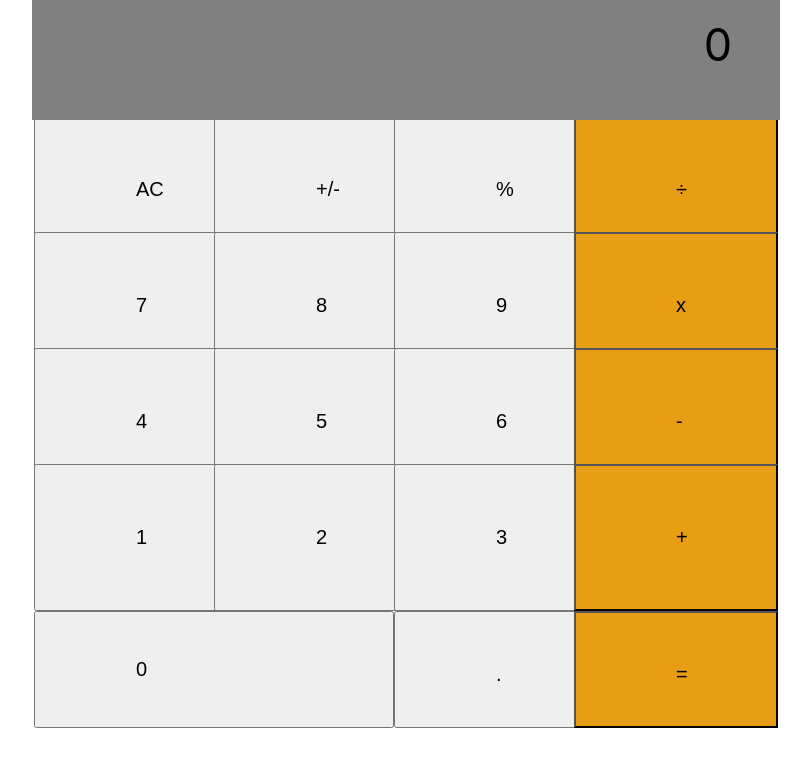
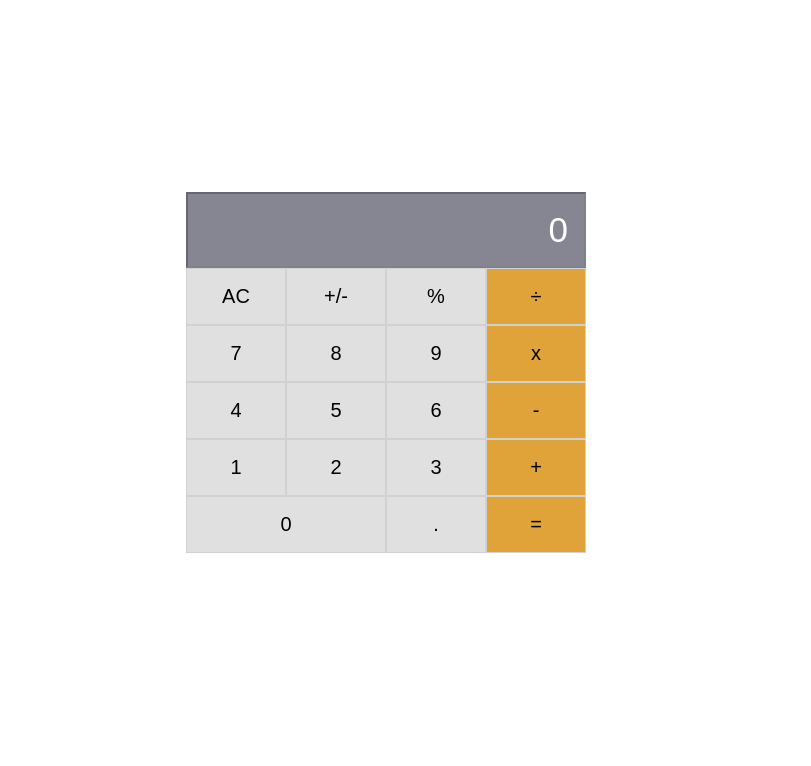
Before and after one commit to XRichardroidX/Math-magicians, a React (Create React App) app: page / in a window 1280 px wide. Shown: the top 766 px of the page, without its empty margins (262-1073 px from the left). Built offline with nearby package versions, Linux system fonts and the light colour scheme.

Commit message:
Connected the dots

```diff
--- a/src/App.css
+++ b/src/App.css
@@ -1,70 +1,77 @@
-.App {
-  color: blue;
+* {
+  margin: 0;
+  padding: 0;
+  box-sizing: border-box;
 }
 
-.body {
-  display: flex;
-  justify-content: center;
-  align-items: center;
+html {
+  font-size: 62.5%;
 }
 
-.screen {
-  margin-top: -40rem;
-  position: absolute;
-  background-color: gray;
-  padding: 3rem 3rem 3rem 42rem;
-  margin-right: -3.5rem;
-  font-size: 45px;
+body {
+  background-color: #fff;
 }
 
-.buttons {
-  display: grid;
-  grid-template-columns: 20px 20px 20px 20px;
-  grid-template-rows: 20px 20px 20px 20px;
-  row-gap: 6rem;
-  column-gap: 10rem;
-  margin-right: 8rem;
+.App {
+  display: flex;
+  min-height: 100vh;
+  align-items: center;
+  justify-content: center;
 }
 
-.buttons .ac,
-.both,
-.percentage,
-.division,
-.seven,
-.eight,
-.nine,
-.x,
-.four,
-.five,
-.six,
-.minus,
-.one,
-.two,
-.three,
-.plus {
-  padding: 300% 500% 300% 500%;
-  font-size: 20px;
-  text-align: center;
+.calculator {
+  width: 100%;
+  max-width: 40rem;
+  overflow: hidden;
 }
 
-.plus,
-.x,
-.minus,
-.equals-to,
-.division {
-  background-color: rgb(231, 157, 20);
+.display {
+  padding: 1.6rem;
+  text-align: right;
+  background-color: rgb(133, 134, 146);
+  color: #fff;
+  font-size: 3.5rem;
 }
 
-.zero {
-  margin-top: -6rem;
-  padding: 200% 1280% 200% 500%;
-  font-size: 20px;
+button {
+  appearance: none;
+  border: 1px solid rgb(209, 209, 209);
+  color: black;
+  background-color: rgb(224, 224, 224);
+  outline: none;
+  font-size: 2rem;
+  padding: 1.6rem;
+  cursor: pointer;
+  transition: 0.4s;
 }
 
-.full-stop,
-.equals-to {
-  margin-top: -6rem;
-  padding: 250% 500% 200% 500%;
-  font-size: 20px;
-  margin-left: 11.25rem;
+button:nth-child(4n) {
+  background-color: rgb(224, 163, 57);
 }
+
+button:last-child {
+  background-color: rgb(224, 163, 57);
+}
+
+button:hover {
+  opacity: 0.7;
+}
+
+button:active {
+  opacity: 1;
+}
+
+.inputs {
+  display: flex;
+  flex-wrap: wrap;
+}
+
+.inputs button {
+  max-width: 25%;
+  flex: 1 25%;
+}
+
+.inputs button:nth-child(17) {
+  max-width: 50%;
+  flex: 1 50%;
+}
--- a/src/components/Calculator.js
+++ b/src/components/Calculator.js
@@ -1,49 +1,60 @@
-import '../App.css';
-import React from 'react';
+import React, { Component } from 'react';
+import calculate from '../logic/calculate';
 
-class CalculatorUi extends React.PureComponent {
-  constructor(props) {
-    super(props);
-    this.state = {};
+class Calculator extends Component {
+  constructor( props ) {
+    super( props );
+    this.state = {
+      total: 0,
+      next: null,
+      operation: null,
+    };
+  }
+
+  handleClick = ( event ) => {
+    const buttonName = event.target.name;
+    return this.setState( ( obj ) => calculate( obj, buttonName ) );
   }
 
   render() {
+    const { total, next, operation } = this.state;
+    const result = `${total}${operation}${next}`.replace( /null/g, '' );
+    const trimedResult = result.replace( /undefined/g, '' );
+
     return (
+      <div className="calculator">
+        <input
+          type="text"
+          className="display"
+          id="calcDisplay"
+          value={trimedResult === '' ? '0' : trimedResult}
+          disabled
+        />
 
-      <div className="calculator">
-        <div className="body">
-          <div className="screen">0</div>
-          <div className="calc-buttons">
-            <div className="buttons">
-              .
-              <div />
-              <div className=".">.</div>
-              <div className="Append" />
-              <button type="button" className="ac">AC</button>
-              <button type="button" className="both">+/-</button>
-              <button type="button" className="percentage">%</button>
-              <button type="button" className="division">÷</button>
-              <button type="button" className="seven">7</button>
-              <button type="button" className="eight">8</button>
-              <button type="button" className="nine">9</button>
-              <button type="button" className="x">x</button>
-              <button type="button" className="four">4</button>
-              <button type="button" className="five">5</button>
-              <button type="button" className="six">6</button>
-              <button type="button" className="minus">-</button>
-              <button type="button" className="one">1</button>
-              <button type="button" className="two">2</button>
-              <button type="button" className="three">3</button>
-              <button type="button" className="plus">+</button>
-              <button type="button" className="zero">0</button>
-              <button type="button" className="full-stop">.</button>
-              <button type="button" className="equals-to">=</button>
-            </div>
-          </div>
+        <div className="inputs">
+          <button type="button" name="AC" onClick={this.handleClick}>AC</button>
+          <button type="button" name="+/-" onClick={this.handleClick}>+/-</button>
+          <button type="button" name="%" onClick={this.handleClick}>%</button>
+          <button type="button" name="÷" onClick={this.handleClick}>÷</button>
+          <button type="button" name="7" onClick={this.handleClick}>7</button>
+          <button type="button" name="8" onClick={this.handleClick}>8</button>
+          <button type="button" name="9" onClick={this.handleClick}>9</button>
+          <button type="button" name="x" onClick={this.handleClick}>x</button>
+          <button type="button" name="4" onClick={this.handleClick}>4</button>
+          <button type="button" name="5" onClick={this.handleClick}>5</button>
+          <button type="button" name="6" onClick={this.handleClick}>6</button>
+          <button type="button" name="-" onClick={this.handleClick}>-</button>
+          <button type="button" name="1" onClick={this.handleClick}>1</button>
+          <button type="button" name="2" onClick={this.handleClick}>2</button>
+          <button type="button" name="3" onClick={this.handleClick}>3</button>
+          <button type="button" name="+" onClick={this.handleClick}>+</button>
+          <button type="button" name="0" onClick={this.handleClick}>0</button>
+          <button type="button" name="." onClick={this.handleClick}>.</button>
+          <button type="button" name="=" onClick={this.handleClick}>=</button>
         </div>
       </div>
     );
   }
 }
 
-export default CalculatorUi;
+export default Calculator;
--- a/src/index.css
+++ b/src/index.css
@@ -1,27 +1,78 @@
-body {
+* {
   margin: 0;
-  font-family:
-    -apple-system,
-    BlinkMacSystemFont,
-    'Segoe UI',
-    'Roboto',
-    'Oxygen',
-    'Ubuntu',
-    'Cantarell',
-    'Fira Sans',
-    'Droid Sans',
-    'Helvetica Neue',
-    sans-serif;
-  -webkit-font-smoothing: antialiased;
-  -moz-osx-font-smoothing: grayscale;
+  padding: 0;
+  box-sizing: border-box;
 }
 
-code {
-  font-family:
-    source-code-pro,
-    Menlo,
-    Monaco,
-    Consolas,
-    'Courier New',
-    monospace;
+html {
+  font-size: 62.5%;
 }
+
+body {
+  background-color: #fff;
+}
+
+.App {
+  display: flex;
+  align-items: center;
+  justify-content: center;
+}
+
+.calculator {
+  position: absolute;
+  width: 100%;
+  display: flex;
+  flex-direction: column;
+  margin: 15% 35% 15% 35%;
+}
+
+.display {
+  padding: 1.6rem;
+  text-align: right;
+  background-color: rgb(133, 134, 146);
+  color: #fff;
+  font-size: 3.5rem;
+}
+
+button {
+  appearance: none;
+  border: 1px solid rgb(209, 209, 209);
+  color: black;
+  background-color: rgb(224, 224, 224);
+  outline: none;
+  font-size: 2rem;
+  padding: 1.6rem;
+  cursor: pointer;
+  transition: 0.4s;
+}
+
+button:nth-child(4n) {
+  background-color: rgb(231, 150, 80);
+}
+
+button:last-child {
+  background-color: rgb(231, 150, 80);
+}
+
+button:hover {
+  opacity: 0.7;
+}
+
+button:active {
+  opacity: 1;
+}
+
+.inputs {
+  display: flex;
+  flex-wrap: wrap;
+}
+
+.inputs button {
+  max-width: 25%;
+  flex: 1 25%;
+}
+
+.inputs button:nth-child(17) {
+  max-width: 50%;
+  flex: 1 50%;
+}
```
